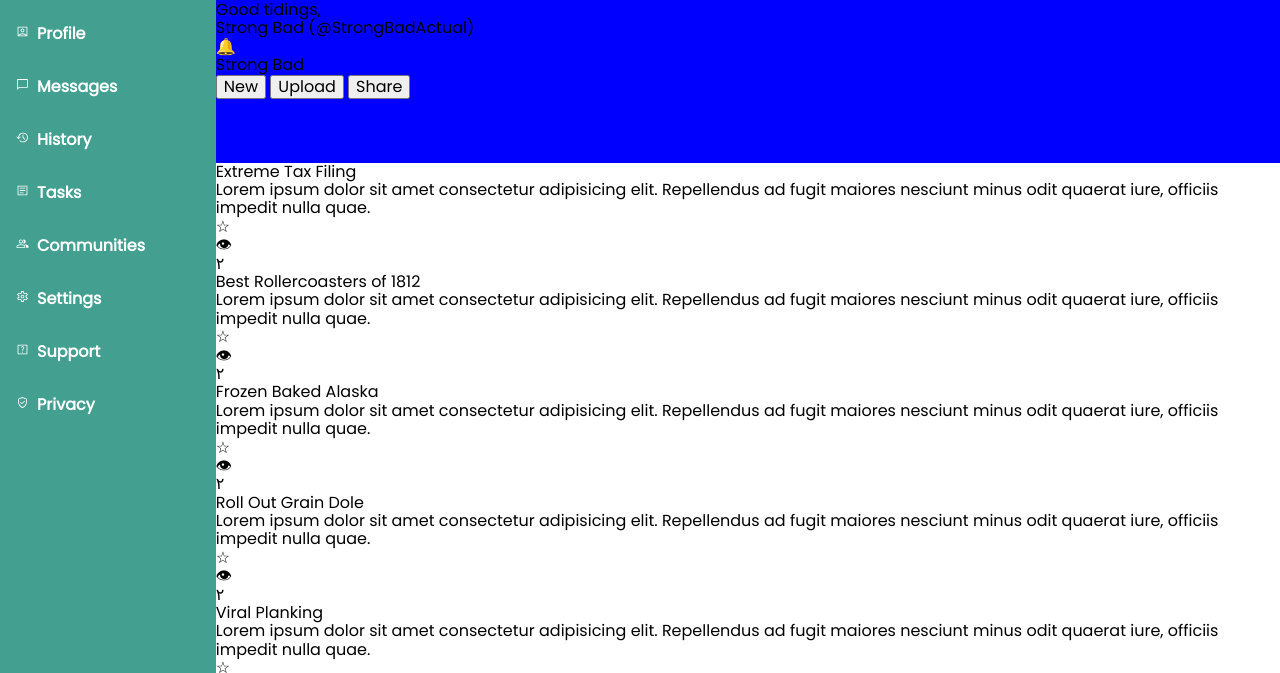
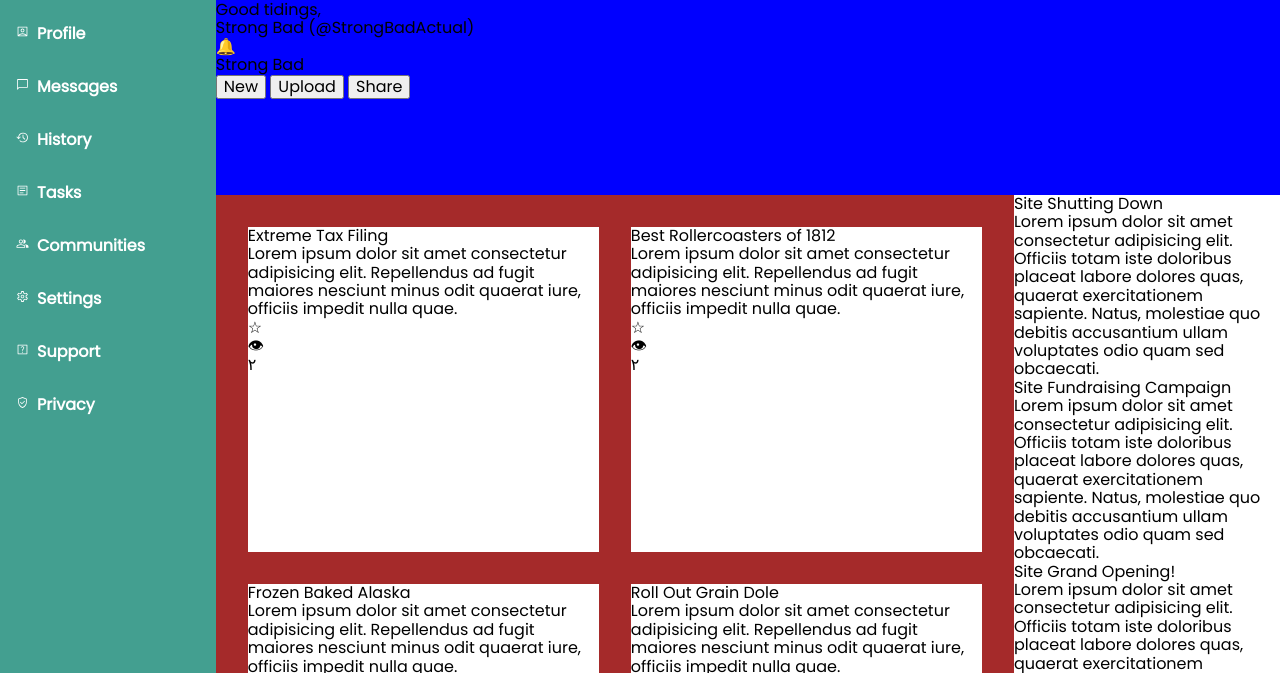
Before and after one commit to APAP123/TOPAdminDashboard, a plain HTML site: page html/index.html in a window 1280 px wide. Shown: the part 81-754 px from the top of the page. Drawn offline with Linux system fonts and the light colour scheme.

Commit message:
Rough layout for main-content

```diff
--- a/css/style.css
+++ b/css/style.css
@@ -36,7 +36,19 @@
 }
 
 .main-content {
+    display: grid;
+    grid-template-columns: 3fr 1fr;
+    grid-template-rows: 1fr 1fr;
     background-color: brown;
+}
+
+.your-projects {
+    margin: 2rem;
+    display: grid;
+    grid-template-columns: repeat(2, 1fr);
+    grid-template-rows: repeat(3, 1fr);
+    gap: 2rem;
+    grid-row: 1 / 3;
 }
 
 .announcements, .trending, .project-card {
```
